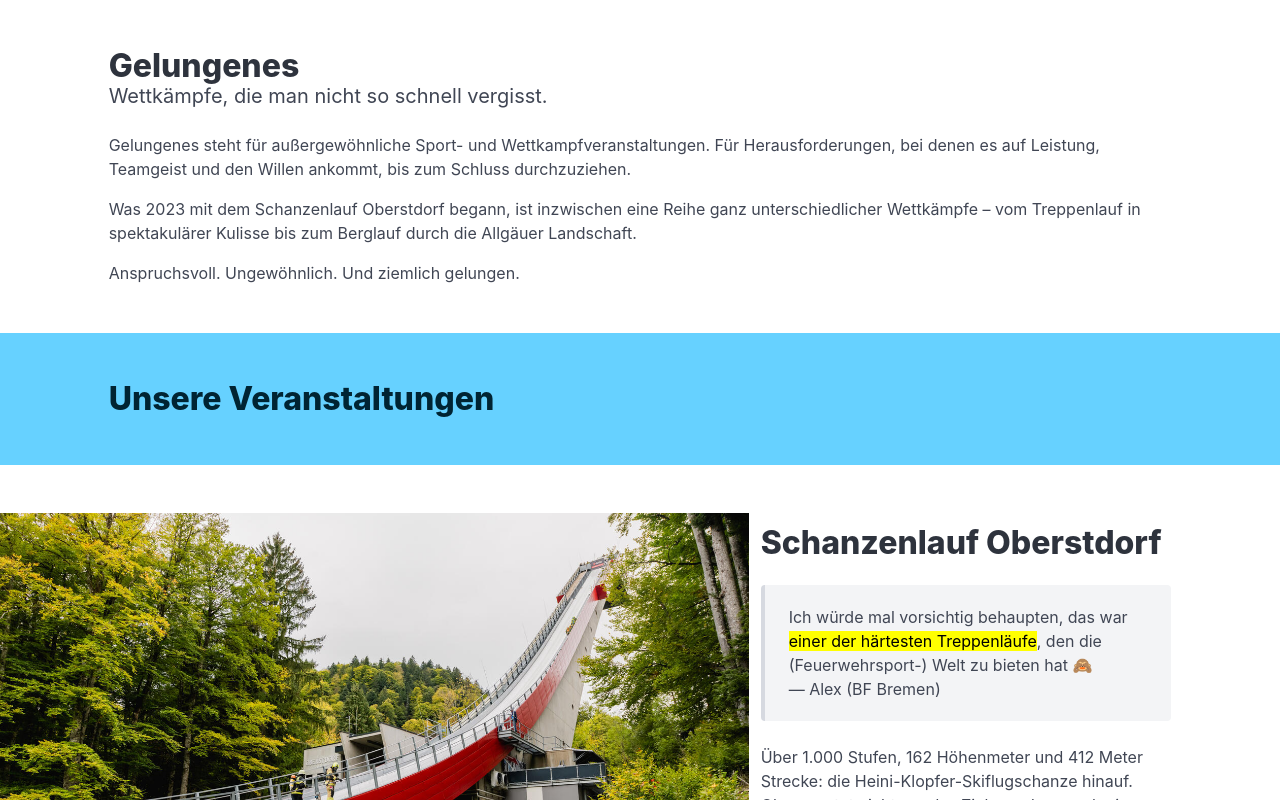
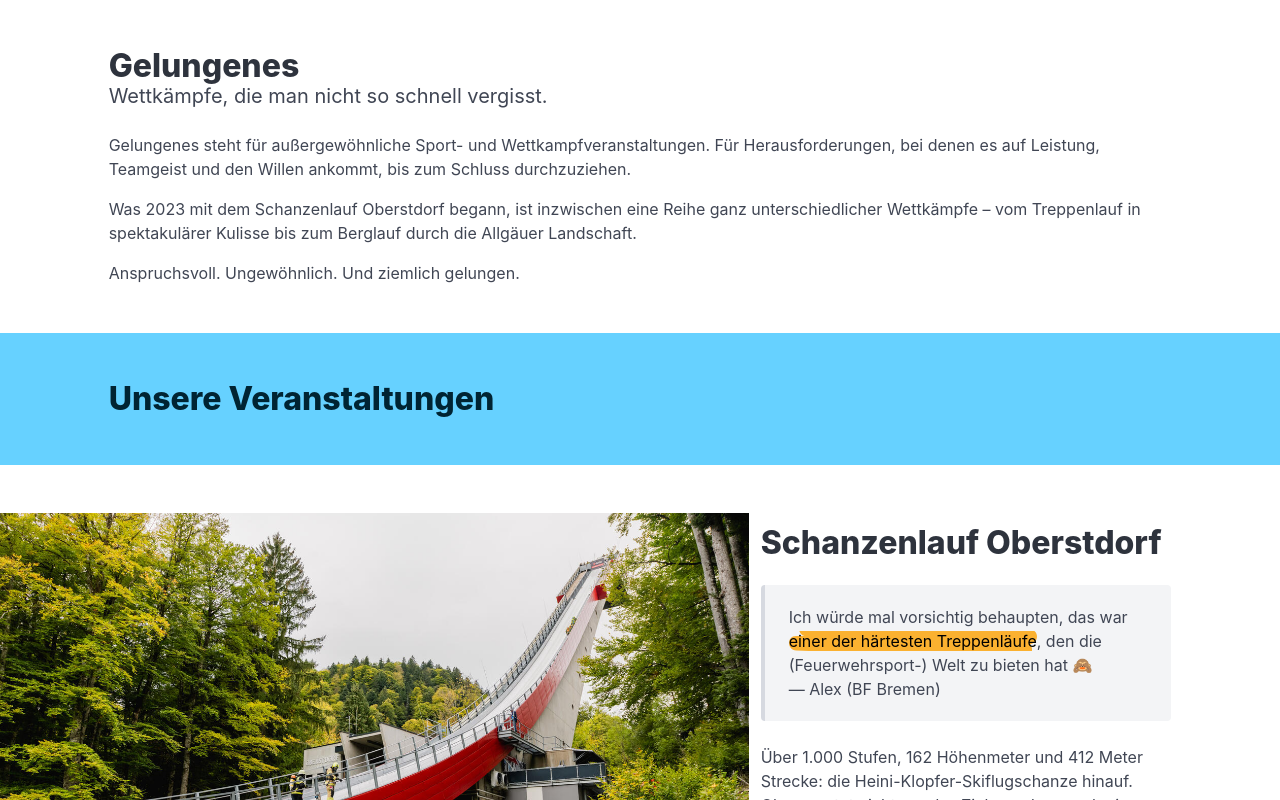
Before and after one commit to steffkes/gelungenes-website, a Nuxt app: page / in a window 1280 px wide. Shown: the top 800 px of the page. Built offline with nearby package versions, Linux system fonts and the light colour scheme.

Commit message:
add proper highlight

```diff
--- a/app/app.vue
+++ b/app/app.vue
@@ -346,4 +346,13 @@ useHead({
 .row.reversed {
   flex-direction: row-reverse;
 }
+
+mark {
+  background-color: transparent;
+  background-image: url(/yellow_highlight_bold_05.svg);
+  background-position: 50% 50%;
+  background-repeat: no-repeat;
+  background-size: cover;
+  white-space: nowrap;
+}
 </style>
```
Also changed, not shown: public/yellow_highlight_bold_05.svg (added).
